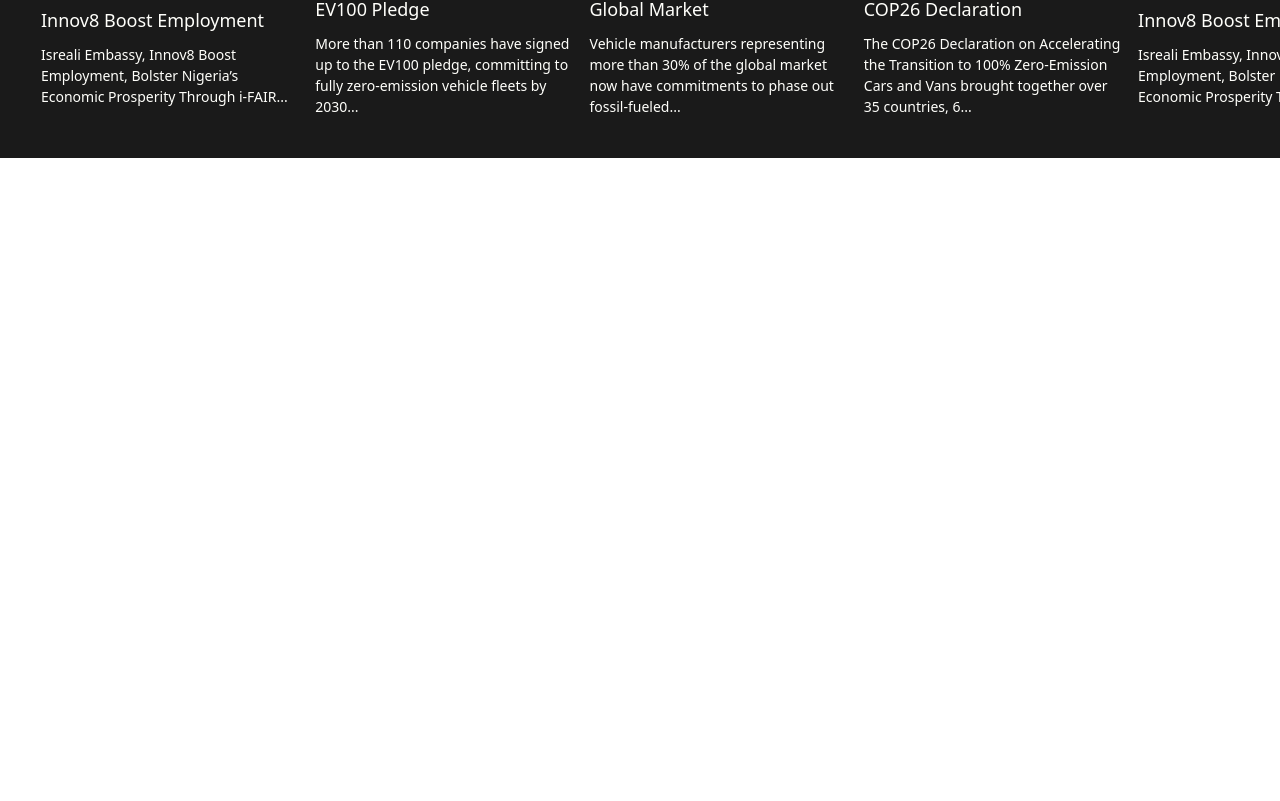
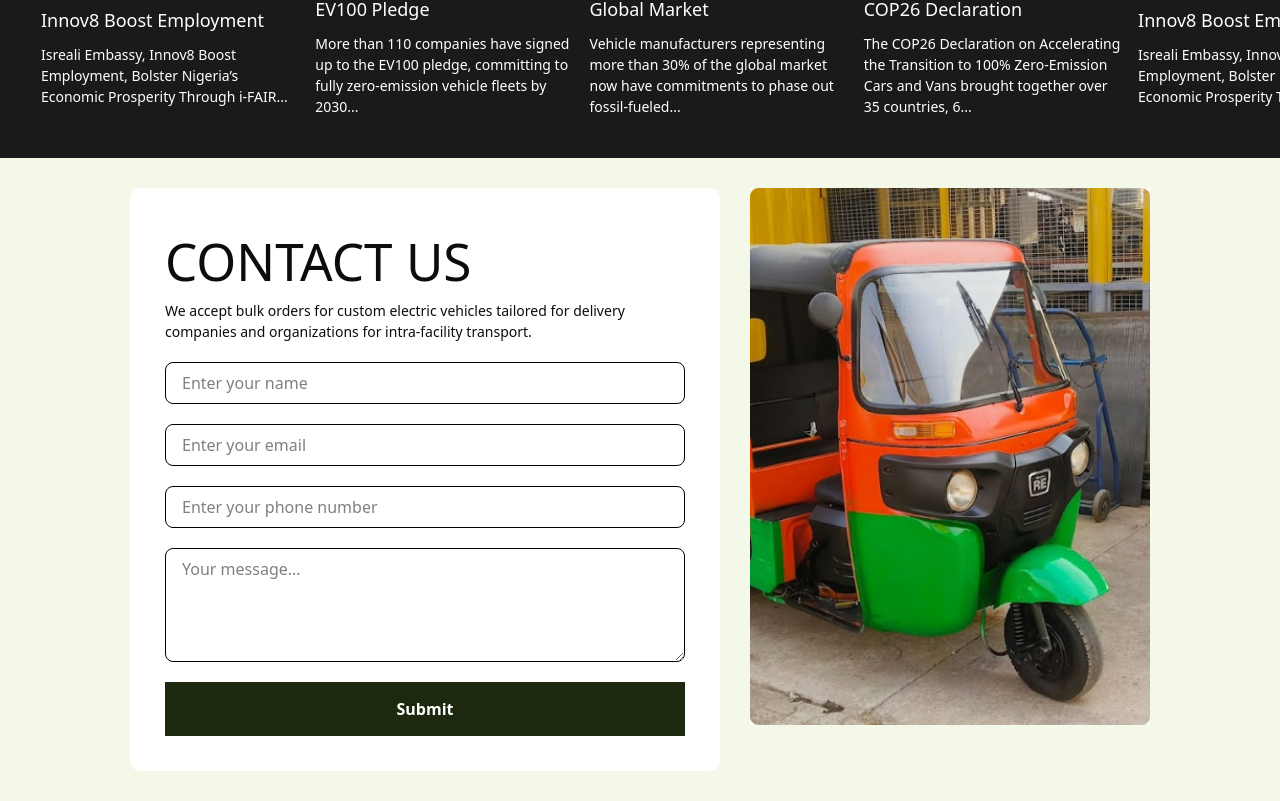
Before and after one commit to Abdulsalamdev/revive-earth, a Next.js app: page / in a window 1280 px wide. Shown: the part 5582-6383 px from the top of the page. Before the commit the page ends 5740 px from the top, so only its background shows below. Built offline with nearby package versions, Linux system fonts and the light colour scheme.

Commit message:
added new section

```diff
--- a/app/page.tsx
+++ b/app/page.tsx
@@ -2,7 +2,7 @@
 import Card from "@/components/Card";
 import Image from "next/image";
 import { useState } from "react";
-import cardData from '@/data/cards.json';
+import cardData from "@/data/cards.json";
 
 const CARDS_PER_PAGE = 3;
 const CARD_WIDTH = 256; // approx width of each card in px (w-64 = 16rem = 256px)
@@ -453,16 +453,60 @@ const [startIndex, setStartIndex] = useState(0);
             className="flex space-x-4"
             style={{
               transform: `translateX(${translateX}px)`,
-            transition: 'transform 0.5s ease',
+              transition: "transform 0.5s ease",
               width: `${cardData.length * (CARD_WIDTH + CARD_GAP)}px`,
             }}
           >
             {cardData.map((card) => (
-            <Card key={card.id} title={card.title} description={card.description} img={card.img} />
+              <Card
+                key={card.id}
+                title={card.title}
+                description={card.description}
+                img={card.img}
+              />
             ))}
           </div>
         </div>
       </section>
+      <section className="bg-[#F3F8E9] px-4 md:px-[50px] py-6 md:py-[30px] flex flex-col md:flex-row flex-wrap justify-center items-start gap-6 md:gap-[30px]">
+        <article className="bg-[#FFFFFF] rounded-[10px] p-[35px] ">
+          <p className="text-[#0B0C0E] text-[clamp(40px,4vw,60px)] font-medium">
+            CONTACT US
+          </p>
+          <p className="text-[14px] font-normal text-[#0F0B0B] max-w-[520px] pb-[20px]">
+            We accept bulk orders for custom electric vehicles tailored for
+            delivery companies and organizations for intra-facility transport.
+          </p>
+          <form className="flex flex-col gap-[20px]">
+            <input
+              type="text"
+              name="name"
+              placeholder="Enter your name"
+              className="w-full px-4 py-2 border rounded-lg focus:outline-none focus:ring-2 focus:ring-blue-500"
+            />
+            <input
+              type="email"
+              name="email"
+              placeholder="Enter your email"
+              className="w-full px-4 py-2 border rounded-lg focus:outline-none focus:ring-2 focus:ring-blue-500"
+            />
+            <input
+              type="tel"
+              name="phone"
+              placeholder="Enter your phone number"
+              className="w-full px-4 py-2 border rounded-lg focus:outline-none focus:ring-2 focus:ring-blue-500"
+            />
+            <textarea
+              name="message"
+              placeholder="Your message..."
+              rows={4}
+              className="w-full px-4 py-2 border rounded-lg focus:outline-none focus:ring-2 focus:ring-blue-500"
+            />
+            <button className="bg-[#1C290F] flex justify-center w-full p-[15px] text-[#FFFFFF] font-semibold text-[16px]">Submit</button>
+          </form>
+        </article>
+        <Image src={"/images/contact.jpg"} alt={""} width={400} height={400} />
+      </section>
     </main>
   );
 }
```
Lines whose indentation alone changed are shown as unchanged.
